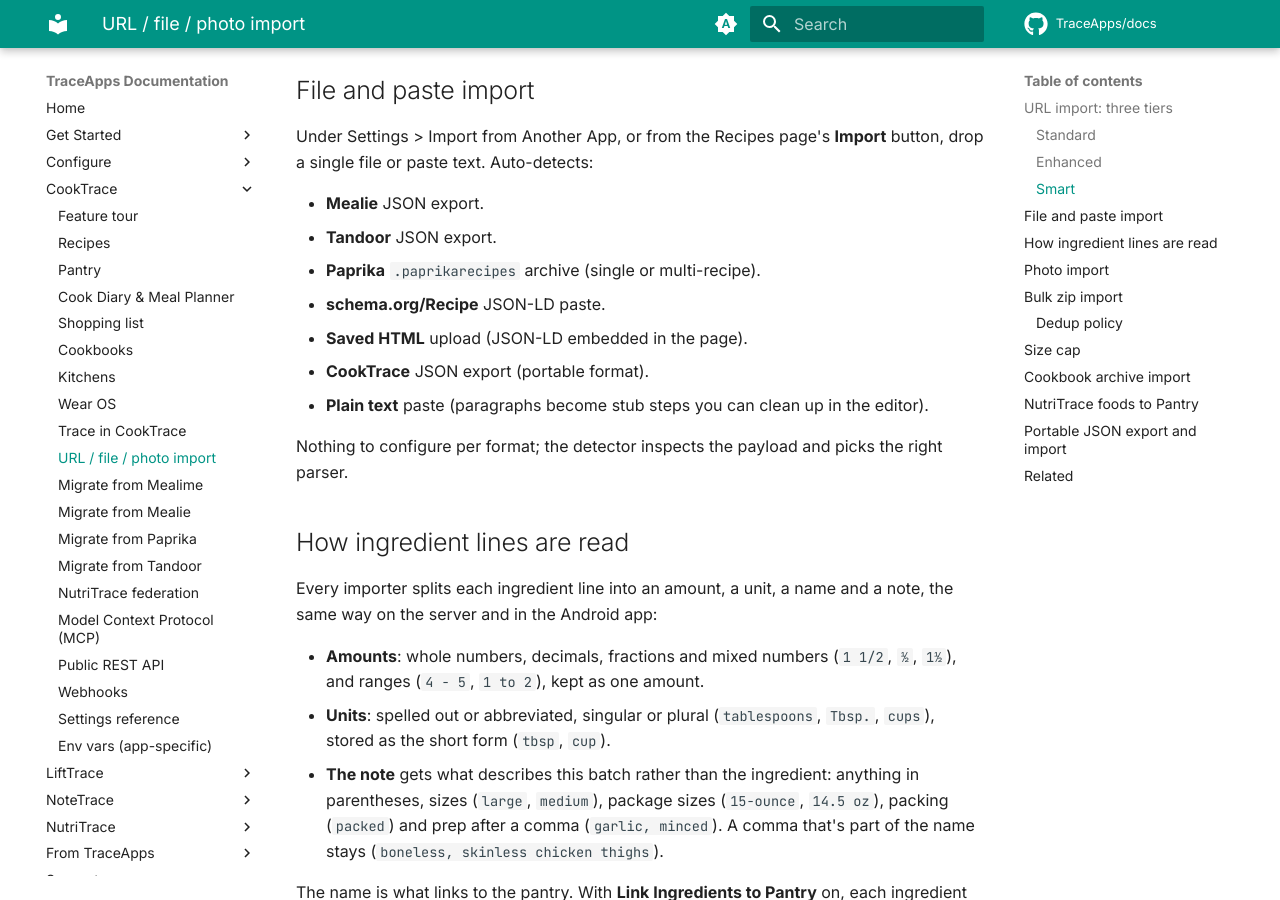
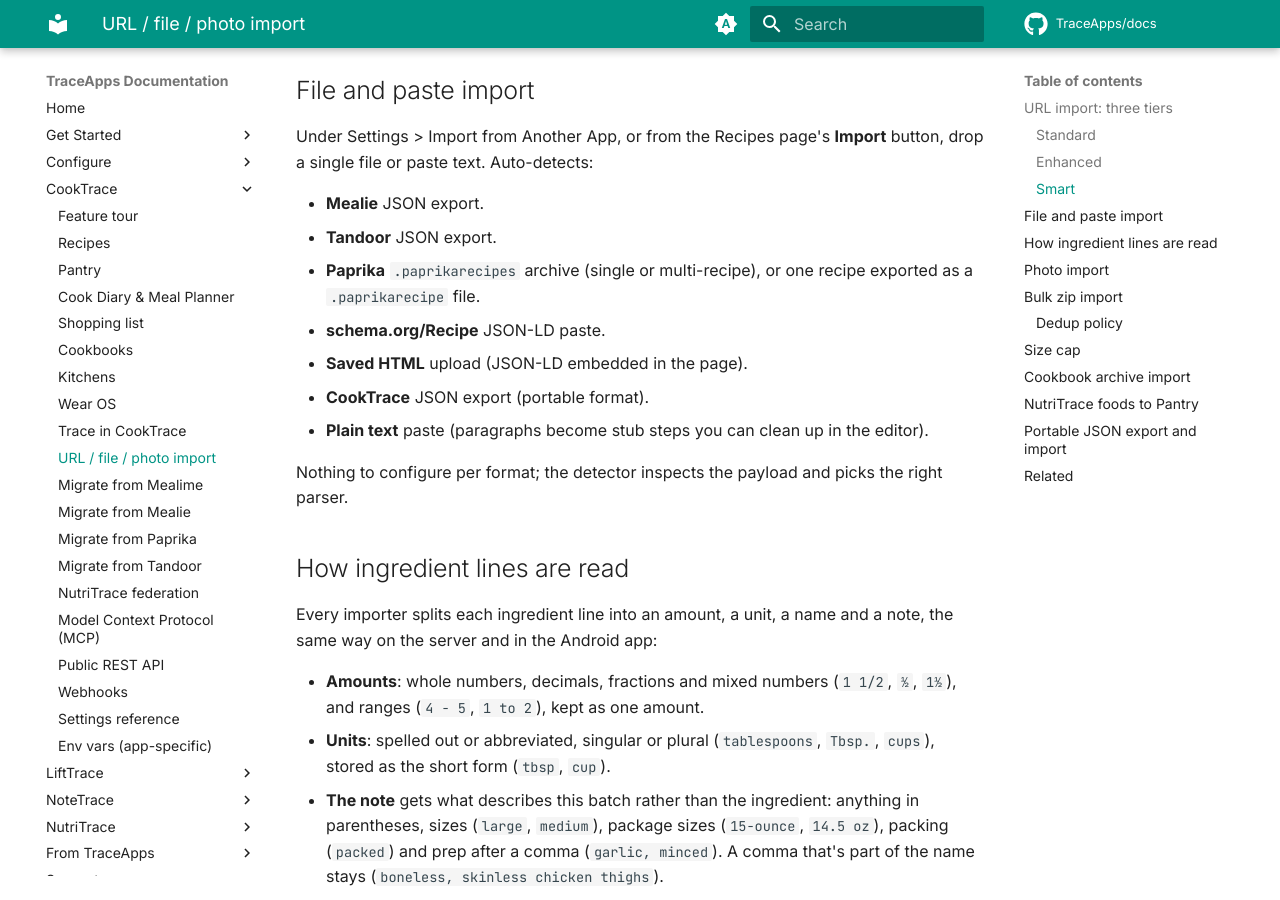
Before and after one commit to TraceApps/docs, an MkDocs documentation site: the page built from docs/cooktrace/import.md, in a window 1280 px wide and 900 px high, scrolled down 1754 px. Built offline with MkDocs 1.6.1 and Material for MkDocs 9.7.7, drawn with Linux system fonts in a browser that asks for light colours; comment, search, counter and statistics services are not loaded.

Commit message:
CookTrace: single-recipe Paprika files, Android picker (cooktrace#98)

```diff
--- a/docs/cooktrace/import.md
+++ b/docs/cooktrace/import.md
@@ -47,7 +47,7 @@ Under Settings > Import from Another App, or from the Recipes page's **Import**
 
 - **Mealie** JSON export.
 - **Tandoor** JSON export.
-- **Paprika** `.paprikarecipes` archive (single or multi-recipe).
+- **Paprika** `.paprikarecipes` archive (single or multi-recipe), or one recipe exported as a `.paprikarecipe` file.
 - **schema.org/Recipe** JSON-LD paste.
 - **Saved HTML** upload (JSON-LD embedded in the page).
 - **CookTrace** JSON export (portable format).
```
Also changed, not shown: docs/cooktrace/migrate-paprika.md (+2 -0 lines).
